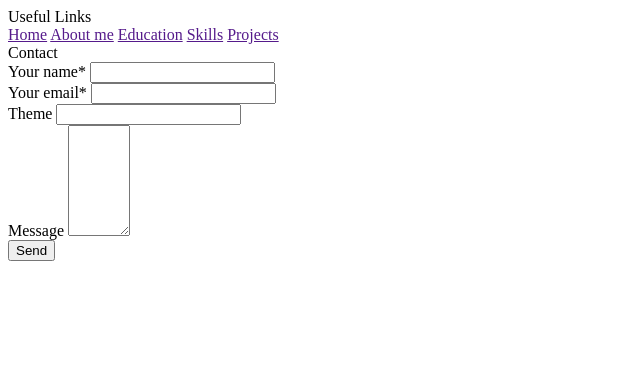
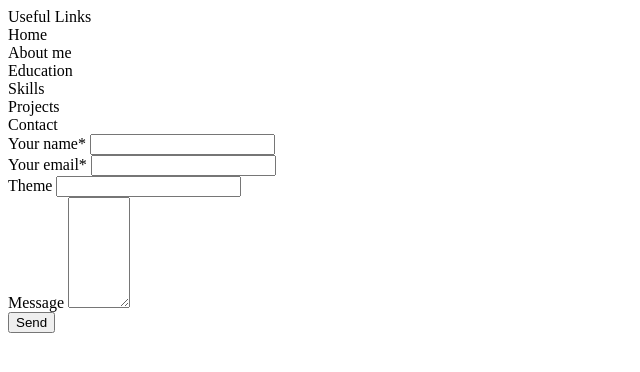
Before and after one commit to LukiaschenkoDmitriy/Site-Card, a Symfony app: template templates/index/_footer.html.twig in a window 1280 px wide. Shown: the top 372 px of the page, without its empty margins (0-640 px from the left). Run offline with Twig, Linux system fonts and the light colour scheme; the template is opened without the code that fills it, so the values that code supplies are empty; some libraries are stand-ins or nearby versions.

Commit message:
Rewrite sass style for footer a little

```diff
--- a/assets/base/js/header.js
+++ b/assets/base/js/header.js
@@ -25,6 +25,8 @@
     scrollIntoViewBy("#chapter-title-resume", ".head-resume-button", -100);
     scrollIntoViewBy("#chapter-education", ".head-education-button", -100);
     scrollIntoViewBy("#chapter-skills", ".head-skills-button", -100);
+    scrollIntoViewBy("#chapter-contact", ".head-contacts-button", -100);
+    scrollIntoViewBy("#chapter-projects", ".head-projects-button", -100)
 }
 function headerScrollTrigger() {
     addEventListener("scroll", function () {
--- a/assets/base/styles/header.scss
+++ b/assets/base/styles/header.scss
@@ -172,12 +172,6 @@
 }
 
 /* Extra large devices (large laptops and desktops, 1200px and up) */
-@media only screen and (min-width: 1200px) {
-    .head-education-button {
-        display: none;
-    }
-}
-
 @media only screen and (min-width: 600px) {
 
     .nav_button {
--- a/assets/index/about/about.scss
+++ b/assets/index/about/about.scss
@@ -4,7 +4,6 @@
     justify-items: center;
     align-items: center;
     height: auto;
-    padding-top: 200px;
     padding-bottom: 100px;
 
     .image-container {
@@ -27,6 +26,8 @@
         }
 
         .title {
+
+            padding: 50px 0px;
             margin: 30px 0px;
         }
 
--- a/src/Controller/IndexController.php
+++ b/src/Controller/IndexController.php
@@ -16,7 +16,7 @@
 
 class IndexController extends AbstractController
 {
-    #[Route('/', name: 'app_index')]
+    #[Route('/', name: 'app_index', methods:"GET")]
     public function index(EntityManagerInterface $entityManagerInterface): Response
     {
         $skills = $entityManagerInterface->getRepository(Skill::class)->findAll();
@@ -34,6 +34,7 @@
 
     #[Route("/send-mail", methods:"POST", name:"app_mail")]
     public function mail(Request $request, MailerInterface $mailerInterface): Response {
+        if ($request->isMethod("POST")) {
             $name = $request->request->get("name");
             $email = $request->request->get("email");
             $theme = $request->request->get("theme");
@@ -47,7 +48,7 @@
                     ->html("<div>".$name."</div>"."<div>".$message."</div>");
 
             $mailerInterface->send($email);
-
+        }
         return $this->redirectToRoute("app_index");
     }
 }
--- a/templates/index/_footer.html.twig
+++ b/templates/index/_footer.html.twig
@@ -3,15 +3,15 @@
         <div class="footer-chapter-1">
             <div class="footer-title">Useful Links</div>
             <div class="footer-useful-links">
-                <a href="" class="link">Home</a>
-                <a href="" class="link">About me</a>
-                <a href="" class="link">Education</a>
-                <a href="" class="link">Skills</a>
-                <a href="" class="link">Projects</a>
+                <div class="link head-home-button">Home</div>
+                <div class="link head-about-me-button">About me</div>
+                <div class="link head-education-button">Education</div>
+                <div class="link head-skills-button">Skills</div>
+                <div class="link head-projects-button">Projects</div>
             </div>
         </div>
         <div class="footer-chapter-2">
-            <div class="title">Contact</div>
+            <div class="title" id="chapter-contact">Contact</div>
             <form action="{{path('app_mail')}}" method="post">
                 <div class="wrap-wrap-block">
                     <div class="wrap-block">
@@ -33,9 +33,9 @@
                             <label for="input-message">Message</label>
                             <textarea name="message" id="input-message" cols="5" rows="7"></textarea>
                         </div>
+                        <button type="submit">Send</button>
                     </div>
                 </div>
-                <button type="submit">Send</button>
             </form>
         </div>
     </div>
--- a/templates/index/_project.html.twig
+++ b/templates/index/_project.html.twig
@@ -1,7 +1,7 @@
 <div class="project-container">
     <div class="container-res">
         <div class="project-sub-container">
-            <div class="title">Projects</div>
+            <div class="title" id="chapter-projects">Projects</div>
             <div class="projects">
                 {% for project in projects%}
                     <div class="project">
```
Also changed, not shown: assets/index/footer/footer.scss (+9 -1 lines). Lines whose indentation alone changed are shown as unchanged.
